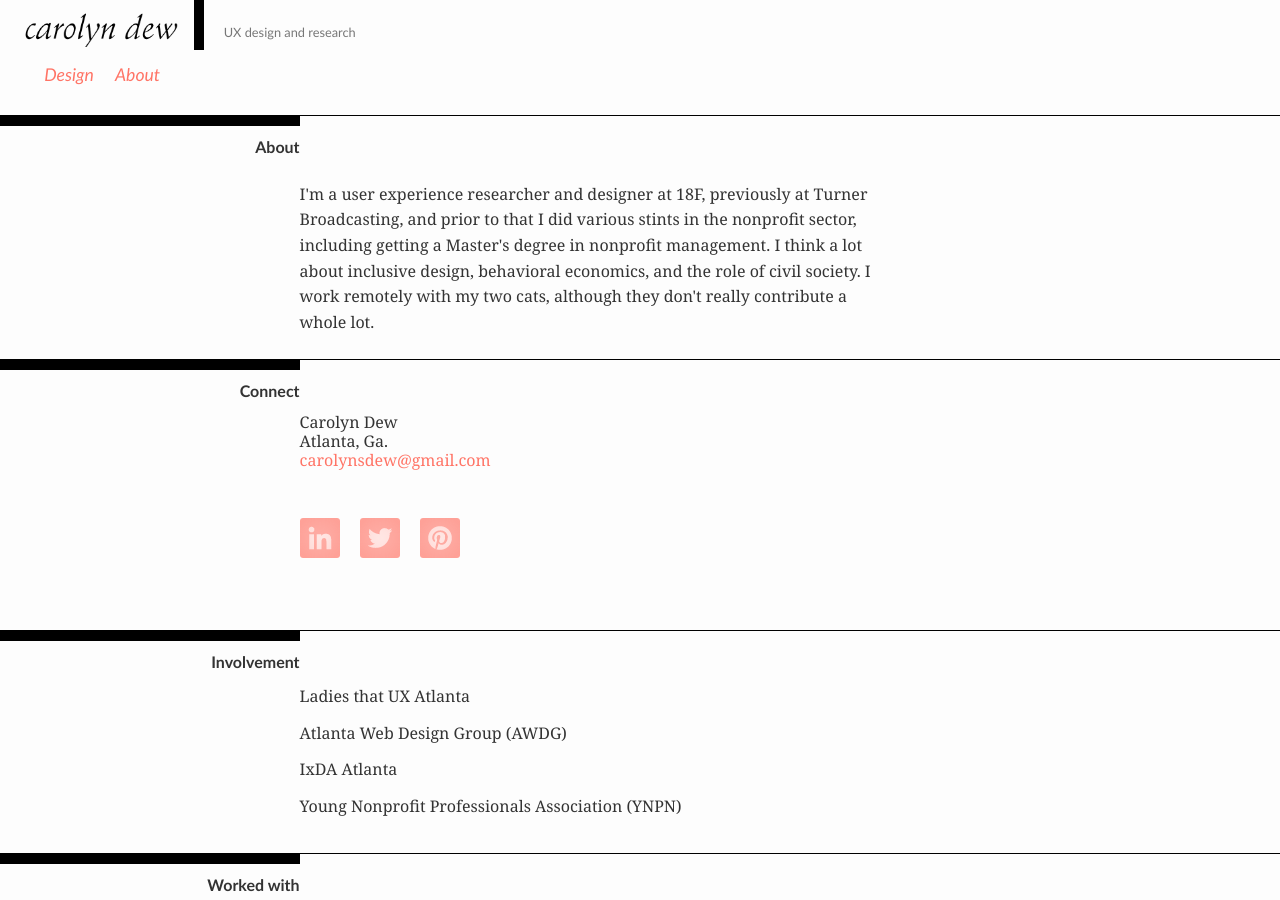
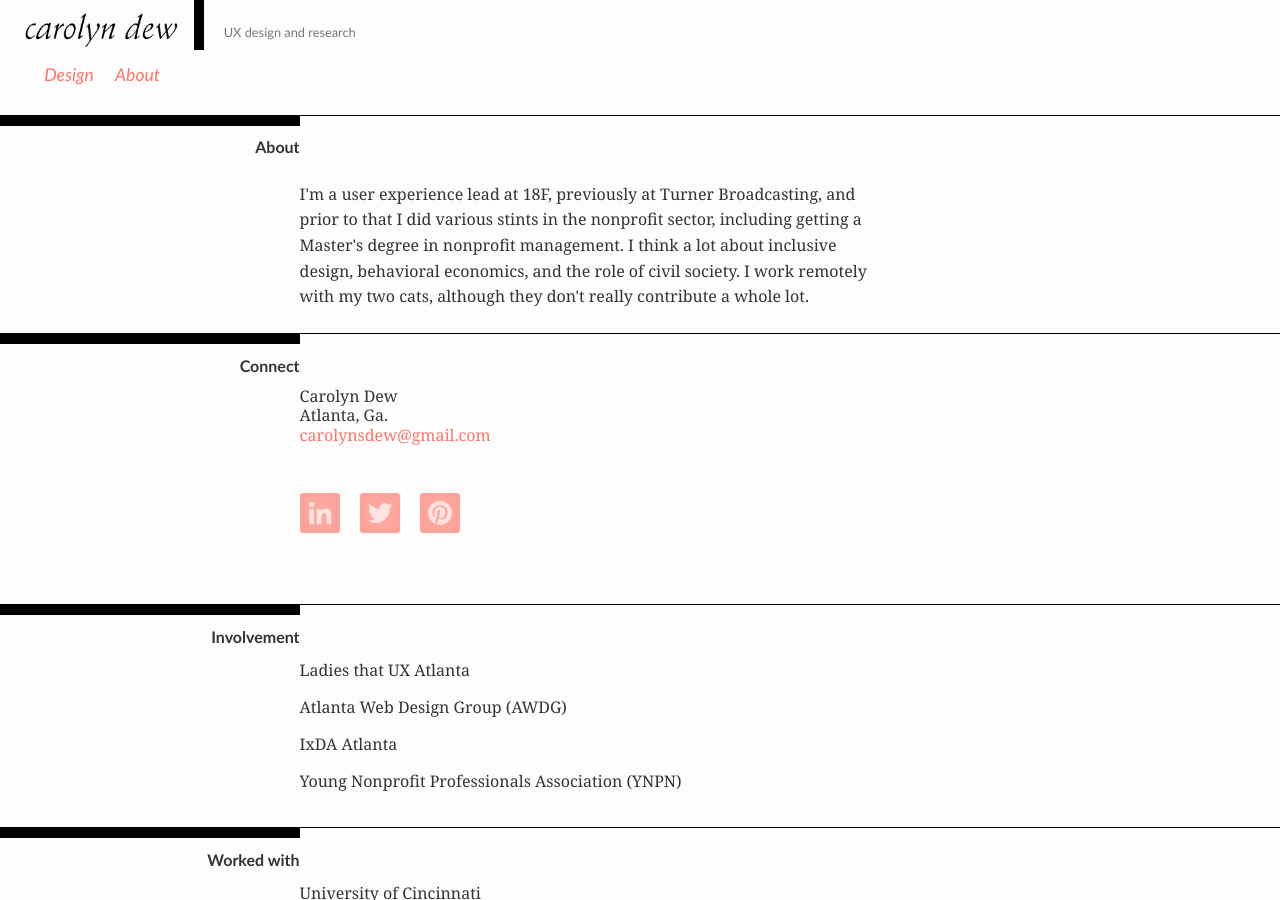
Before and after one commit to carodew/carodew.github.io, a Jekyll site: the page built from about.md, in a window 1280 px wide and 900 px high. Built offline with Jekyll 4.4.1, drawn with Linux system fonts in a browser that asks for light colours.

Commit message:
update about section

```diff
--- a/about.md
+++ b/about.md
@@ -10,7 +10,7 @@
 		<h2>About</h2>
 	</div>
 	<div class="section-content">
-		<p>I'm a user experience researcher and designer at 18F, previously at Turner Broadcasting, and prior to that I did various stints in the nonprofit sector, including getting a Master's degree in nonprofit management. I think a lot about inclusive design, behavioral economics, and the role of civil society. I work remotely with my two cats, although they don't really contribute a whole lot.</p>
+		<p>I'm a user experience lead at 18F, previously at Turner Broadcasting, and prior to that I did various stints in the nonprofit sector, including getting a Master's degree in nonprofit management. I think a lot about inclusive design, behavioral economics, and the role of civil society. I work remotely with my two cats, although they don't really contribute a whole lot.</p>
 	<!--<div class="a-resume" >
 	<a href="{{ page.img-path }}/Carolyn-Dew-Resume.pdf" onclick="_gaq.push(['_trackEvent', 'Resume Download', 'Download', 'Button']);" id="resume">R&eacute;sum&eacute; (PDF)</a>
 		</div>-->
```
